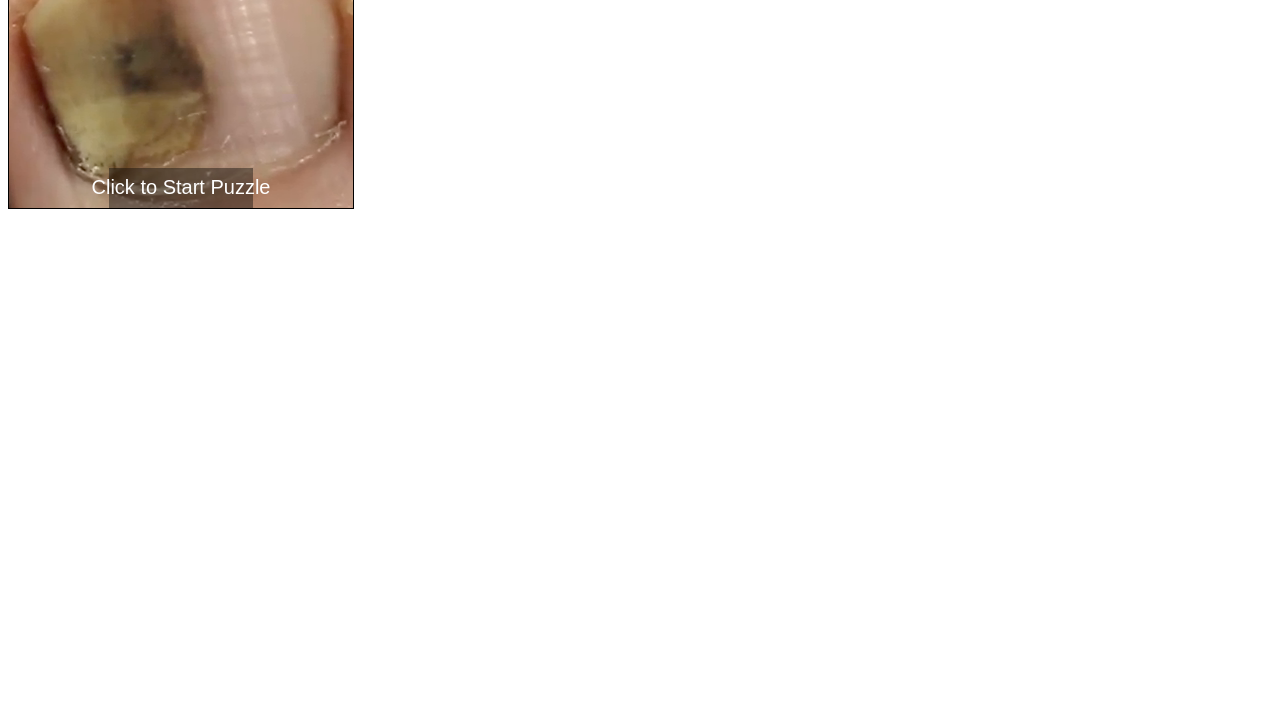
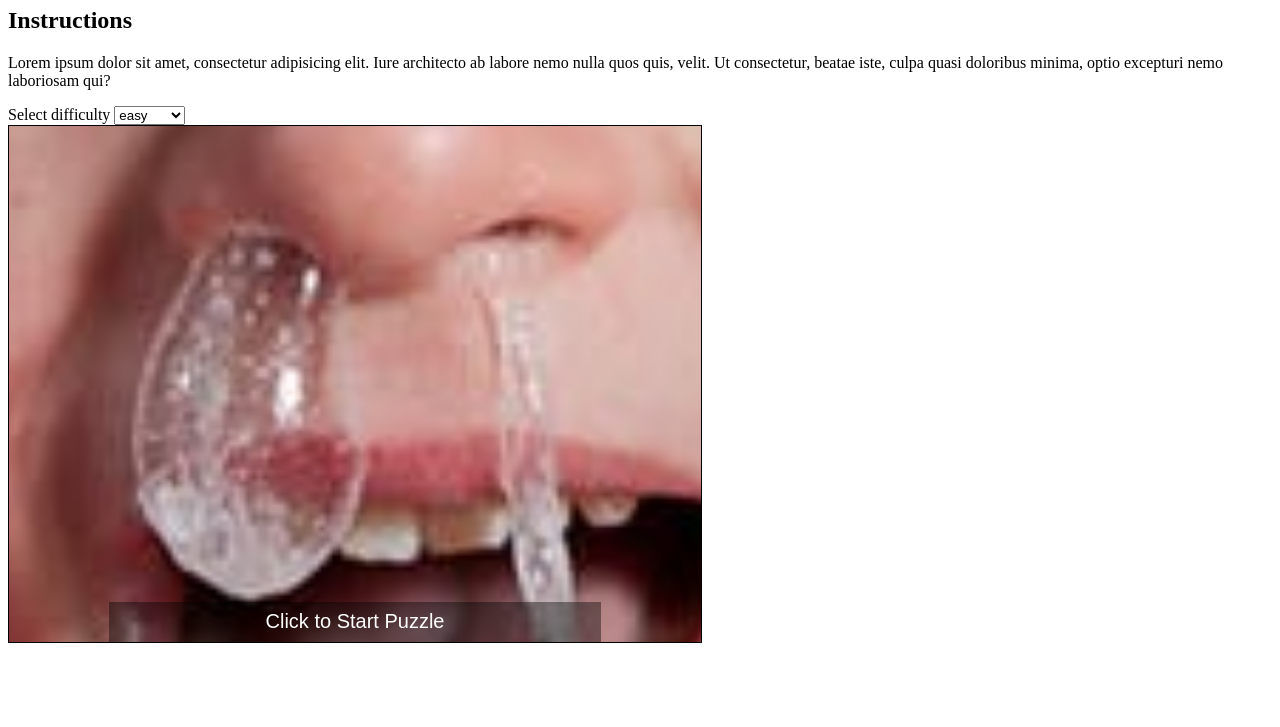
Before and after one commit to jesudason/toejamzpuzzle, a plain HTML site: page index.html in a window 1280 px wide. Shown: the part 73-800 px from the top of the page. Drawn offline with Linux system fonts and the light colour scheme.

Commit message:
images added

```diff
--- a/app.js
+++ b/app.js
@@ -15,10 +15,12 @@
 
         var _mouse;
 
-        function init(){
+        var images = ["yukfeetzoomed.png", "pusszoomed.png", "snotchildzoomed.png", "badteeth.jpg"]
+
+        function init() {
             _img = new Image();
             _img.addEventListener('load',onImage,false);
-            _img.src = "yukfeetzoomed.png";
+            _img.src = images[Math.floor(Math.random() * images.length)];
         }
         function onImage(e){
             _pieceWidth = Math.floor(_img.width / PUZZLE_DIFFICULTY)
--- a/index.html
+++ b/index.html
@@ -5,7 +5,19 @@
 </head>
 
 <body onload="init();">
-    <canvas id="canvas"></canvas>
+  <h1>Crusty Toe Puzzles</h1>
+  <h2>Instructions</h2>
+  <p>Lorem ipsum dolor sit amet, consectetur adipisicing elit. Iure architecto ab labore nemo nulla quos quis, velit. Ut consectetur, beatae iste, culpa quasi doloribus minima, optio excepturi nemo laboriosam qui?</p>
+  <div class="difficulty-selection">
+    <label>Select difficulty</label>
+    <select>
+      <option value="easy">easy</option>
+      <option value="medium">medium</option>
+      <option value="hard">hard</option>
+      <option value="very-hard">extreme</option>
+    </select>
+  </div>
+  <canvas id="canvas"></canvas>
 </body>
 <script src="app.js"></script>
 </html>
```
Also changed, not shown: badteeth.jpg (added), pussface.jpg (added), pusszoomed.png (added), snotchild.jpg (added), snotchildzoomed.png (added).
